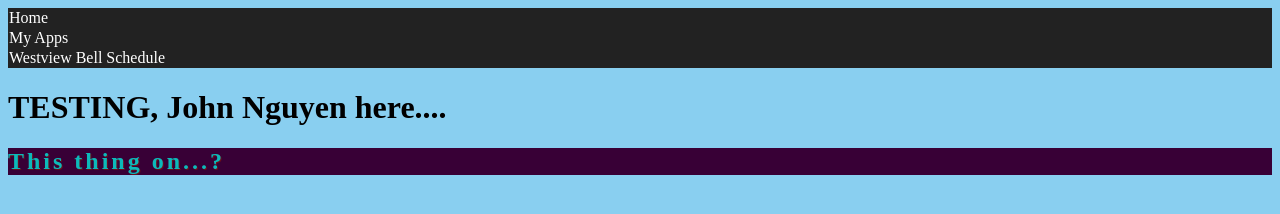
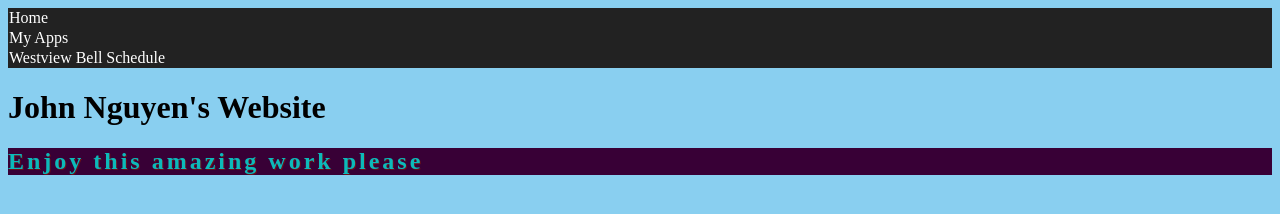
Before and after one commit to WVCS/website-johnnguyen13, a plain HTML site: page index.html in a window 1280 px wide. Drawn offline with Linux system fonts and the light colour scheme.

Commit message:
changed both of my headers

```diff
--- a/index.html
+++ b/index.html
@@ -13,8 +13,8 @@
       <li><a href="apps.html"> My Apps </a></li>
       <li><a href="https://www.powayusd.com/schools/hs/wvhs/Calendars/Schedules/Bell-Schedule"> Westview Bell Schedule </a></li>
     </nav>
-  <h1> TESTING, John Nguyen here.... </h1>
-  <h2> This thing on...? </h2>
+  <h1> John Nguyen's Website </h1>
+  <h2> Enjoy this amazing work please </h2>
 
   </body>
 </html>
```
